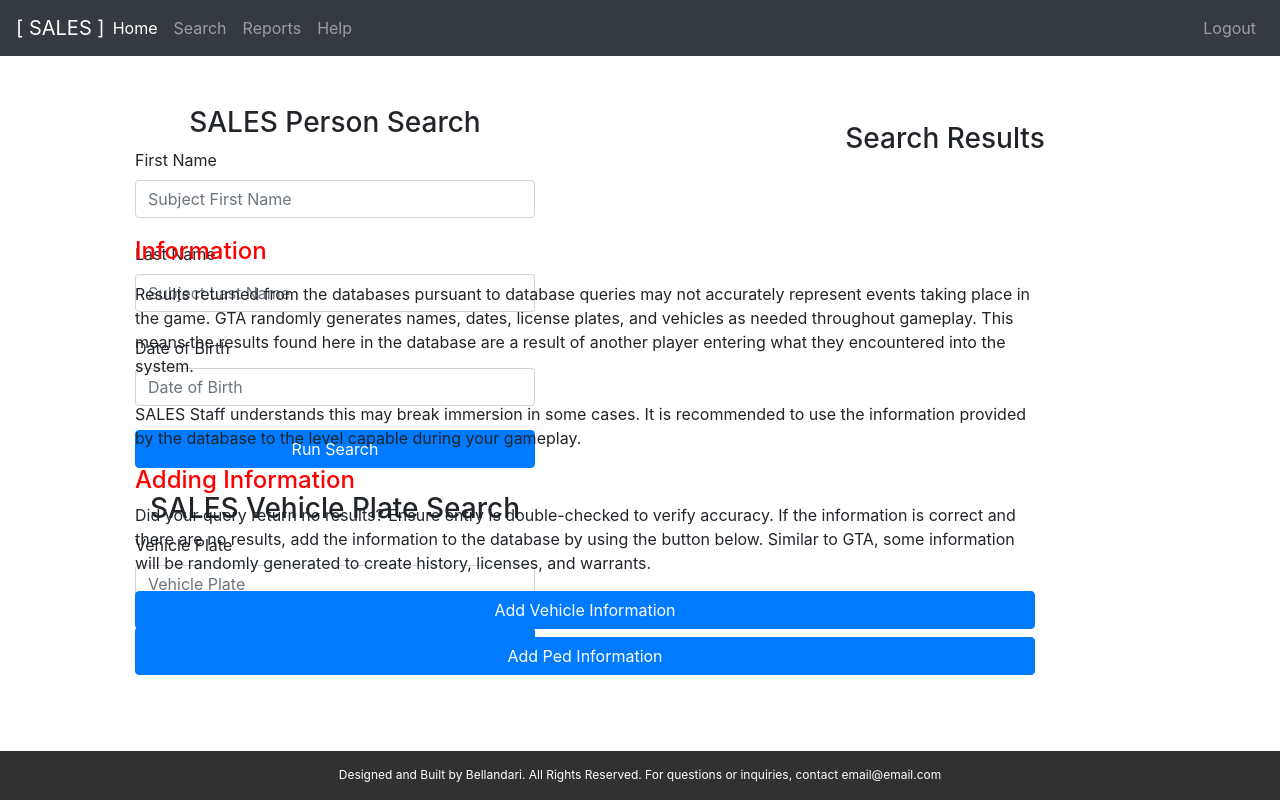
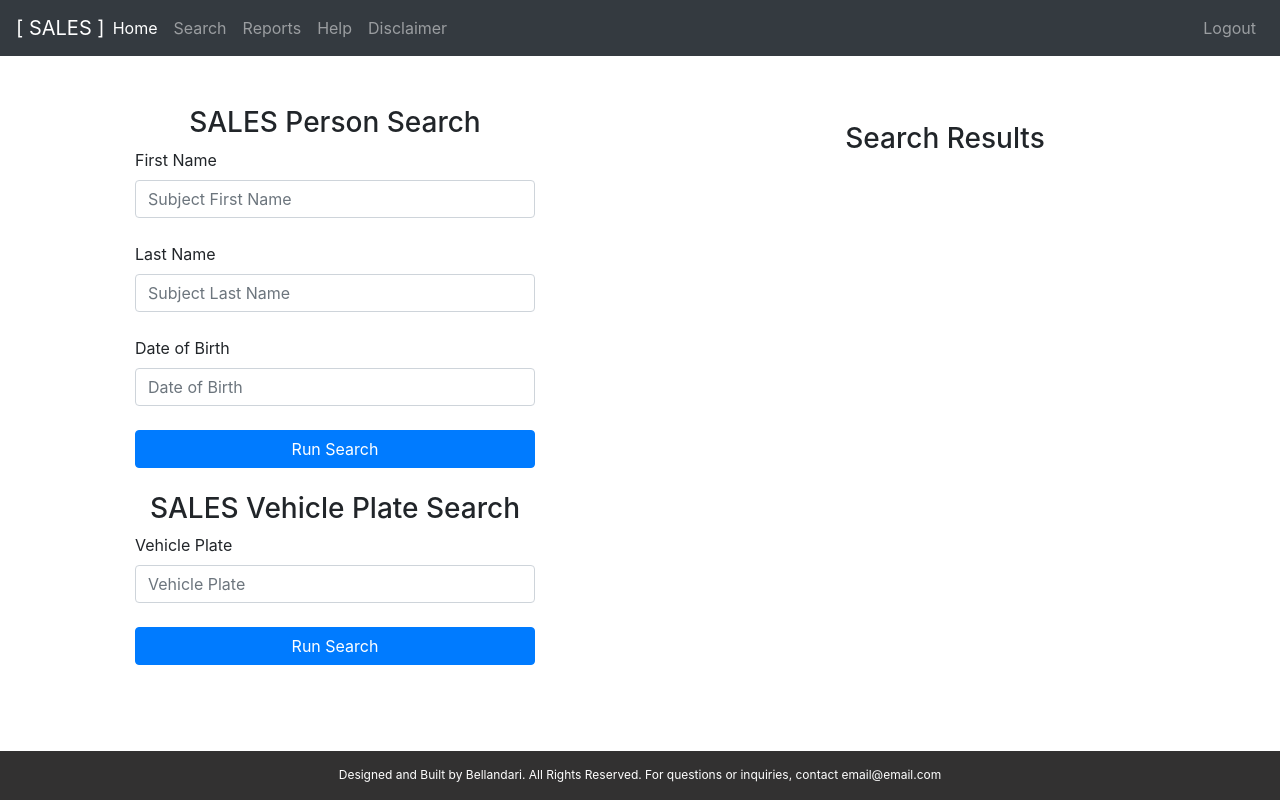
Before and after one commit to bellandari/MDT-Project, a Flask app: page /search in a window 1280 px wide. Run offline with Flask 3, Linux system fonts and the light colour scheme; the visitor is signed in with stand-in values (Sample User, id 1); data that the repository does not hold is empty; some libraries are stand-ins or nearby versions.

Commit message:
HTML/CSS Updates
Added disclaimer page.

```diff
--- a/website/static/css/main.css
+++ b/website/static/css/main.css
@@ -1,39 +1,53 @@
 body {
+
   margin: 0;
   padding: 0;
   font-family: "Helvetica Neue", Helvetica, Arial, sans-serif;
+  font-size: 12px;
   color: #444;
+
 }
 
+header h1.logo:hover {
 
-header h1.logo:hover {
   color: #fff;
   text-decoration: none;
+
 }
 
+h1 {
 
-h1 {
   color: red;
   padding-top: 30px;
+
 }
 
 h4 {
+
   color: red;
   font-size: 14px;
+
 }
 
 .float-container {
-border: 3px solid #fff;
+
+  border-width: 3px;
+  border-style: solid;
+  border-color: #fff;
   padding: 20px;
+
 }
 
 .float-child {
+
   width: 50%;
   float: left;
   padding: 20px;
+
 }
 
 .footer {
+
   position: fixed;
   padding-top: 15px;
   bottom: 0;
@@ -42,9 +56,11 @@
   color: white;
   font-size: 12px;
   text-align: center;
+
 }
 
 .logincontainer {
+
   width: 400px;
   padding: 50px;
   margin: auto;
@@ -52,62 +68,80 @@
 }
 
 .searchcontainer {
+
   width: 500px;
   padding: 50px;
   margin: auto;
-    float:left;
+  float: left;
 
 }
 
 .resultscontainer {
+
   width: 500px;
   padding: 50px;
   margin: auto;
-    float:right;
+  float: right;
 
 }
 
 #resultsdisplay {
-    border: solid 1px #000;
+
+  border-style: solid;
+  border-width: 1px;
+  border-color: #000;
   width: 500px;
   height: 500px;
   padding: 50px;
   overflow-y: scroll;
+
 }
 
 .disclaimer-container {
+
   width: 1000px;
   padding: 50px;
   margin: auto;
-    position: fixed;
-    bottom: 75px;
+
 }
 
 .terms {
+
   font-size: 10px;
   text-align: center;
   padding-top: 20px;
+
 }
 
 .information {
+
   font-size: 14px;
+
 }
 
 .updates {
+
   font-size: 14px;
+
 }
 
 .person-disclaimer {
+
   font-size: 12px;
+
 }
 
 .returnheader {
+
   font-size: 12px;
   font-weight: bold;
   font-style: italic;
+
 }
 
 .returndisclaimer {
+
   font-size: 12px;
   font-style: italic;
+
 }
--- a/website/templates/base.html
+++ b/website/templates/base.html
@@ -4,8 +4,9 @@
     <meta charset="utf-8" />
     <meta name="viewport" content="width=device-width, initial-scale=1" />
 
-    <link rel="stylesheet" href="{{url_for('static', filename='css/main.css')}}"
     <!--Bootstrap Stylesheet-->
+
+    <link rel="stylesheet" href="{{url_for('static', filename='css/main.css')}}"/>
     <link
       rel="stylesheet"
       href="https://stackpath.bootstrapcdn.com/bootstrap/4.4.1/css/bootstrap.min.css"
@@ -20,7 +21,7 @@
       crossorigin="anonymous"
     />
 
-    <title>{% block title %}Home{% endblock %}</title>
+    <title>{% block title %} Home {% endblock %}</title>
   </head>
 
   <body>
@@ -43,6 +44,9 @@
               </li>
               <li class="nav-item">
                   <a class="nav-link" href="/help">Help</a>
+              </li>
+              <li class="nav-item">
+                <a class="nav-link" href="/disclaimer">Disclaimer</a>
               </li>
 
             {% else %}
--- a/website/templates/help.html
+++ b/website/templates/help.html
@@ -1,5 +1,6 @@
-{% extends "base.html" %} {% block title %}Home{% endblock %} {% block content
-  %}
+{% extends "base.html" %} {% block title %}SALES{% endblock %}
+
+{% block content %}
   <h1 align="center">Help & How To information here</h1>
 
   {% endblock %}
--- a/website/templates/home.html
+++ b/website/templates/home.html
@@ -1,5 +1,6 @@
-{% extends "base.html" %} {% block title %}Home{% endblock %} {% block content
-  %}
+{% extends "base.html" %} {% block title %}SALES{% endblock %}
+
+{% block content %}
   <h1 align="center">San Andreas Law Enforcement System</h1>
 
 
--- a/website/templates/login.html
+++ b/website/templates/login.html
@@ -1,4 +1,4 @@
-{% extends "base.html" %} {% block title %}Login{% endblock %}
+{% extends "base.html" %} {% block title %}SALES{% endblock %}
 {% block content %}
 
 <div class="logincontainer">
--- a/website/templates/register.html
+++ b/website/templates/register.html
@@ -1,4 +1,4 @@
-{% extends "base.html" %} {% block title %}Register{% endblock %}
+{% extends "base.html" %} {% block title %}SALES{% endblock %}
 {% block content %}
 
 <div class="logincontainer">
--- a/website/templates/reports.html
+++ b/website/templates/reports.html
@@ -1,4 +1,4 @@
-{% extends "base.html" %} {% block title %}Home{% endblock %}
+{% extends "base.html" %} {% block title %}SALES{% endblock %}
 
 {% block content %}
 
--- a/website/templates/search.html
+++ b/website/templates/search.html
@@ -1,4 +1,4 @@
-{% extends "base.html" %} {% block title %}Home{% endblock %}
+{% extends "base.html" %} {% block title %}SALES{% endblock %}
 
 {% block content %}
 
@@ -69,7 +69,9 @@
   </div>
 
   <div class="resultscontainer">
+
     <p>
+
     <h3 align="center">Search Results</h3>
 
     {% for results in results %}
@@ -89,140 +91,4 @@
 
   </div>
 
-
-  <div class="disclaimer-container">
-    <h4>Information</h4>
-    <p class="person-disclaimer">
-      <p> Results returned from the databases pursuant to database queries may not accurately represent events
-        taking place in the game. GTA randomly generates names, dates, license plates, and vehicles as needed throughout gameplay.
-        This means the results found here in the database are a result of another player entering what they encountered into the system. <br><br>
-        SALES Staff understands this may break immersion in some cases. It is recommended to use the information provided by the database to the
-        level capable during your gameplay.
-      </p>
-
-      <h4>Adding Information</h4>
-      <p>
-        Did your query return no results? Ensure entry is double-checked to verify accuracy. If the information is correct and there are no results,
-        add the information to the database by using the button below. Similar to GTA, some information will be randomly generated to create history,
-        licenses, and warrants.
-      </p>
-
-      <button type="submit" class="btn btn-primary btn-block" data-toggle="modal" data-target="#addvehiclemodal">Add Vehicle Information</button>
-      <button type="submit" class="btn btn-primary btn-block" data-toggle="modal" data-target="#addpedmodal">Add Ped Information</button>
-
-  </div>
-
-  <div class="modal fade" id="addvehiclemodal" tabindex="-1" role="dialog" aria-labelledby="exampleModalLabel" aria-hidden="true">
-      <div class="modal-dialog" role="document">
-        <div class="modal-content">
-          <div class="modal-header">
-            <h5 class="modal-title" id="exampleModalLabel">Add Vehicle Information to SALES</h5>
-            <button type="button" class="close" data-dismiss="modal" aria-label="Close">
-              <span aria-hidden="true">&times;</span>
-            </button>
-          </div>
-
-            <div class="modal-body">
-              <form method="post">
-
-                <div class = "vehicle-group">
-                <label for="vehiclePlate">Vehicle Plate</label>
-                  <input
-                  type="text"
-                  class="form-control"
-                  id="vehiclePlate"
-                  name="vehiclePlate"
-                  placeholder="Vehicle Plate">
-                  </input>
-                </div>
-
-                <div class = "vehicle-group">
-                <label for="vehicleModel">Vehicle Model</label>
-                  <input
-                  type="text"
-                  class="form-control"
-                  id="vehicleModel"
-                  name="vehicleModel"
-                  placeholder="Vehicle Model">
-                  </input>
-                </div>
-
-              </form>
-            </div>
-
-          <div class="modal-footer">
-            <button type="submit" class="btn btn-primary btn-block" data-dismiss="modal">Submit</button>
-          </div>
-        </div>
-      </div>
-    </div>
-
-    <div class="modal fade" id="addpedmodal" tabindex="-1" role="dialog" aria-labelledby="exampleModalLabel" aria-hidden="true">
-      <div class="modal-dialog" role="document">
-        <div class="modal-content">
-          <div class="modal-header">
-            <h5 class="modal-title" id="exampleModalLabel">Add Ped Information to SALES</h5>
-            <button type="button" class="close" data-dismiss="modal" aria-label="Close">
-              <span aria-hidden="true">&times;</span>
-            </button>
-          </div>
-          <div class="modal-body">
-            <form method="post">
-
-              <div class = "person-group">
-                <label for="firstName">First Name</label>
-                <input
-                type="text"
-                class="form-control"
-                id="firstName"
-                name="firstName"
-                placeholder="Subject First Name">
-                </input>
-              </div>
-
-              <br>
-
-              <div class = "person-group">
-                <label for="lastName">Last Name</label>
-                <input
-                type="text"
-                class="form-control"
-                id="lastName"
-                name="lastName"
-                placeholder="Subject Last Name">
-                </input>
-              </div>
-
-              <br>
-
-              <div class = "person-group">
-                <label for="DOB">Date of Birth</label>
-                <input
-                type="text"
-                class="form-control"
-                id="DOB"
-                name="DOB"
-                placeholder="Date of Birth">
-                </input>
-              </div>
-            </form>
-
-          </div>
-          <div class="modal-footer">
-            <button type="submit" class="btn btn-primary btn-block" data-dismiss="modal">Submit</button>
-          </div>
-        </div>
-      </div>
-    </div>
-
-
-
-
-
-
-
-
-
-
-
 {% endblock %}
--- a/website/views.py
+++ b/website/views.py
@@ -18,6 +18,11 @@
 def home():
 
     return render_template("home.html", user=current_user)
+
+@views.route('/disclaimer', methods=['GET', 'POST'])
+def disclaimer():
+
+    return render_template("disclaimer.html", user=current_user)
 
 @views.route('/search', methods=['GET', 'POST'])
 @login_required
```
Also changed, not shown: website/templates/disclaimer.html (added, +27 -0 lines). Lines whose indentation alone changed are shown as unchanged.
